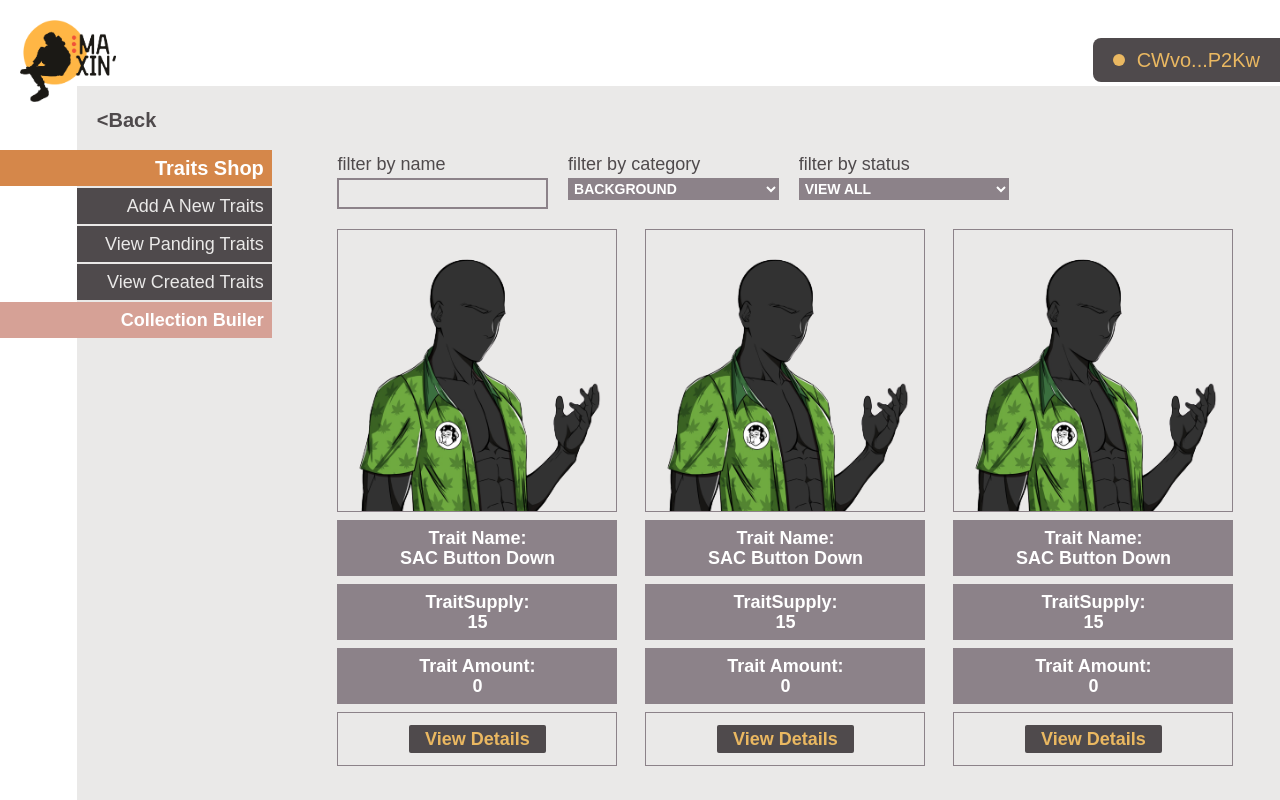
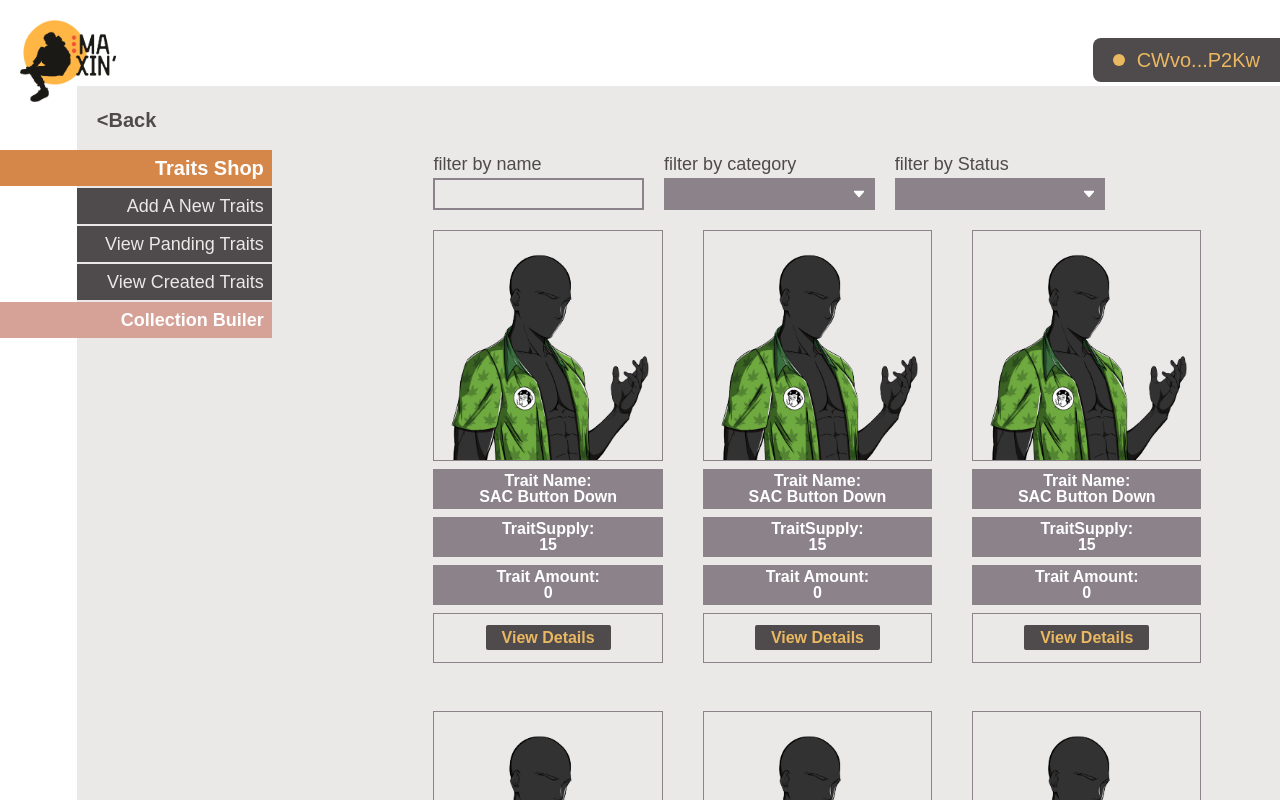
Before and after one commit to mh-munir/mixin, a React (Create React App) app: page /pendingtraits in a window 1280 px wide. Shown: the top 800 px of the page. Built offline with nearby package versions, Linux system fonts and the light colour scheme; the HTML template or start-up script is replaced by a standard one; a web font is replaced by a local one.

Commit message:
page components fixed

```diff
--- a/src/components/CreatedTraits.js
+++ b/src/components/CreatedTraits.js
@@ -1,24 +1,70 @@
-import React from 'react'
+import React, { useState } from "react";
+import { IoCaretDown } from 'react-icons/io5';
+// IoCaretDown
 
 const CreatedTraits = ({className}) => {
+    const [catField, setCatField] = useState('');
+    const [statusField, setStatusField] = useState('');
+    const [statusArrow, setstatusArrow] = useState(false);
+    const [catArrow,  setCatArrow] = useState(false);
+    const [category,setCategory] = useState('')
+    const [status,setStatus] = useState('')
+
+
+  const onClickCategory = event => {
+    setCatField(current => !current);
+    setCatArrow(current => !current);
+  };
+
+  const onClickstatus = event => {
+    setStatusField(current => !current);
+    setstatusArrow(current => !current);
+  };
+ const onChangestatus = (e)=>{
+    setStatus(e.target.innerText)
+   };
+
+ const onChangeCat = (e)=>{
+    setCategory(e.target.innerText)
+   }
   return (
     <form>
         <div className={`${className} grid grid-cols-3 gap-5`}>
             <div>
                 <label className='text-lg text-gray-deep font-gilroy-bold'>filter by name</label>
-                <input className='bg-gray-light border-2 border-gray-400 px-1 py-[3.5px] w-full text-sm font-bold text-gray-deep focus:outline-none uppercase' type="text" />
+                <input className='bg-gray-light border-2 border-gray-400 px-1 py-[2px] w-full text-[16px] font-bold text-gray-deep focus:outline-none uppercase' type="text" />
             </div>
-            <div className='flex flex-col'>
+            <div className='flex flex-col relative'>
                 <label className='text-lg text-gray-deep font-gilroy-bold'>filter by category</label>
-                <select className='bg-gray-400 p-[2px] w-full text-sm font-bold text-white uppercase'>
-                    <option>Background</option>
-                </select>
+                <div onClick={onClickCategory} className="bg-gray-400 relative font-bold text-[16px] px-2
+                    uppercase cursor-pointer text-white w-full h-8 leading-8">
+                    {status}
+                    <IoCaretDown className={ ` text-white absolute top-2 right-2 ${catArrow && 'rotate-180'}` } />
+                </div>
+                {catField && (
+                    <ul className="absolute w-full top-[103%] flex flex-col gap-[2px]" onClick={onClickCategory}>
+                        <li onClick={(e)=>onChangestatus(e)} className="bg-gray-400 text-[16px] font-bold uppercase hover:bg-gray-deep cursor-pointer text-white hover:text-yellow-light px-2 py-[2px]">Option1</li>
+                        <li onClick={(e)=>onChangestatus(e)} className="bg-gray-400 text-[16px] font-bold uppercase hover:bg-gray-deep cursor-pointer text-white hover:text-yellow-light px-2 py-[2px]">Option2</li>
+                        <li onClick={(e)=>onChangestatus(e)} className="bg-gray-400 text-[16px] font-bold uppercase hover:bg-gray-deep cursor-pointer text-white hover:text-yellow-light px-2 py-[2px]">Option3</li>
+
+                    </ul>
+                )}
             </div>
-            <div className='flex flex-col'>
-                <label className='text-lg text-gray-deep font-gilroy-bold'>filter by status</label>
-                <select className='bg-gray-400 p-[2px] w-full text-sm font-bold text-white uppercase'>
-                    <option>View All</option>
-                </select>
+            <div className='flex flex-col relative'>
+                <label className='text-lg text-gray-deep font-gilroy-bold'>filter by Status</label>
+                <div onClick={onClickstatus} className="bg-gray-400 relative font-bold text-[16px] px-2
+                    uppercase cursor-pointer text-white w-full h-8 leading-8">
+                    {category}
+                    <IoCaretDown className={ ` text-white absolute top-2 right-2 ${statusArrow && 'rotate-180'}` } />
+                </div>
+                {statusField && (
+                    <ul className="absolute w-full top-[103%] flex flex-col gap-[2px]" onClick={onClickstatus}>
+                        <li onClick={(e)=>onChangeCat(e)} className="bg-gray-400 text-[16px] font-bold uppercase hover:bg-gray-deep cursor-pointer text-white hover:text-yellow-light px-2 py-[2px]">Option1</li>
+                        <li onClick={(e)=>onChangeCat(e)} className="bg-gray-400 text-[16px] font-bold uppercase hover:bg-gray-deep cursor-pointer text-white hover:text-yellow-light px-2 py-[2px]">Option2</li>
+                        <li onClick={(e)=>onChangeCat(e)} className="bg-gray-400 text-[16px] font-bold uppercase hover:bg-gray-deep cursor-pointer text-white hover:text-yellow-light px-2 py-[2px]">Option3</li>
+
+                    </ul>
+                )}
             </div>
         </div>
     </form>
--- a/src/components/PendingTraitScroll.js
+++ b/src/components/PendingTraitScroll.js
@@ -6,14 +6,14 @@ const PendingTraitScroll = ({src,alt,traitNmaeTitle,traitNmae,traitSupply,
   return (
     <div className='grid gap-2 text-center'>
         <img className='w-full h-auto border border-gray-400' src={src} alt={alt}/>
-        <div className='bg-gray-400 text-white text-lg font-bold leading-5 p-2'>
+        <div className='bg-gray-400 text-white text-[16px] font-bold leading-4 p-1'>
             {traitNmaeTitle}<br/> {traitNmae}
         </div>
-        <div className='bg-gray-400 text-white text-lg font-bold leading-5 p-2'>
+        <div className='bg-gray-400 text-white text-[16px] font-bold leading-4 p-1'>
             {traitSupply}<br/> {traitSupplyStats}</div>
-        <div className='bg-gray-400 text-white text-lg font-bold leading-5 p-2'>{traitAmount}<br/> {traitAmountStats}</div>
+        <div className='bg-gray-400 text-white text-[16px] font-bold leading-4 p-1'>{traitAmount}<br/> {traitAmountStats}</div>
         <div className='border border-gray-400 p-3'>
-            <Link className='bg-gray-deep text-lg font-bold px-4 py-1 text-yellow-light rounded-sm' to={to}>{traitbtnText}</Link>
+            <Link className='bg-gray-deep text-[16px] font-bold px-4 py-1 text-yellow-light rounded-sm' to={to}>{traitbtnText}</Link>
         </div>
         <p>{traitText}</p>
     </div>
--- a/src/pages/BuilderHome.js
+++ b/src/pages/BuilderHome.js
@@ -12,7 +12,7 @@ const BuilderHome = () => {
         <section className='w-[94%] h-full bg-gray-light ml-auto relative py-16'>
             <BackLink className={"absolute top-5 left-5 text-xl font-bold text-gray-deep"} to={"/"}/>
             <BuilderHeader />
-            <div className='w-[70%] mx-auto px-5'>
+            <div className='w-[70%] mr-40 mx-auto px-5'>
                 <div className='max-w-5xl mx-auto grid grid-cols-1-3 gap-8'>
                   <div className='pt-16 w-full flex items-end'>
                     <BuilderArray />
--- a/src/pages/PendingTraits.js
+++ b/src/pages/PendingTraits.js
@@ -14,9 +14,9 @@ const PendingTraits = () => {
           <BackLink className={"absolute top-5 left-5 text-xl font-bold text-gray-deep"} to={"/"}/>
           <TraitHeader />
           <div className='w-[80%] ml-auto px-5'>
-              <div className='max-w-4xl mr-auto relative'>
+              <div className='max-w-3xl ml-24 mr-auto relative'>
                 <CreatedTraits className={"mb-5 max-w-2xl"}/>
-                  <div className='grid grid-cols-3 gap-7'>
+                  <div className='grid grid-cols-3 gap-10'>
                     <PendingTraitScroll
                         src={PendingTraitImg}
                         alt="Pending Trait Scroll"
--- a/tailwind.config.js
+++ b/tailwind.config.js
@@ -25,7 +25,7 @@ module.exports = {
     },
     extend: {
       gridTemplateColumns: {
-        '1-3': '.4fr .6fr',
+        '1-3': '.5fr .6fr',
       }
     },
   },
```
